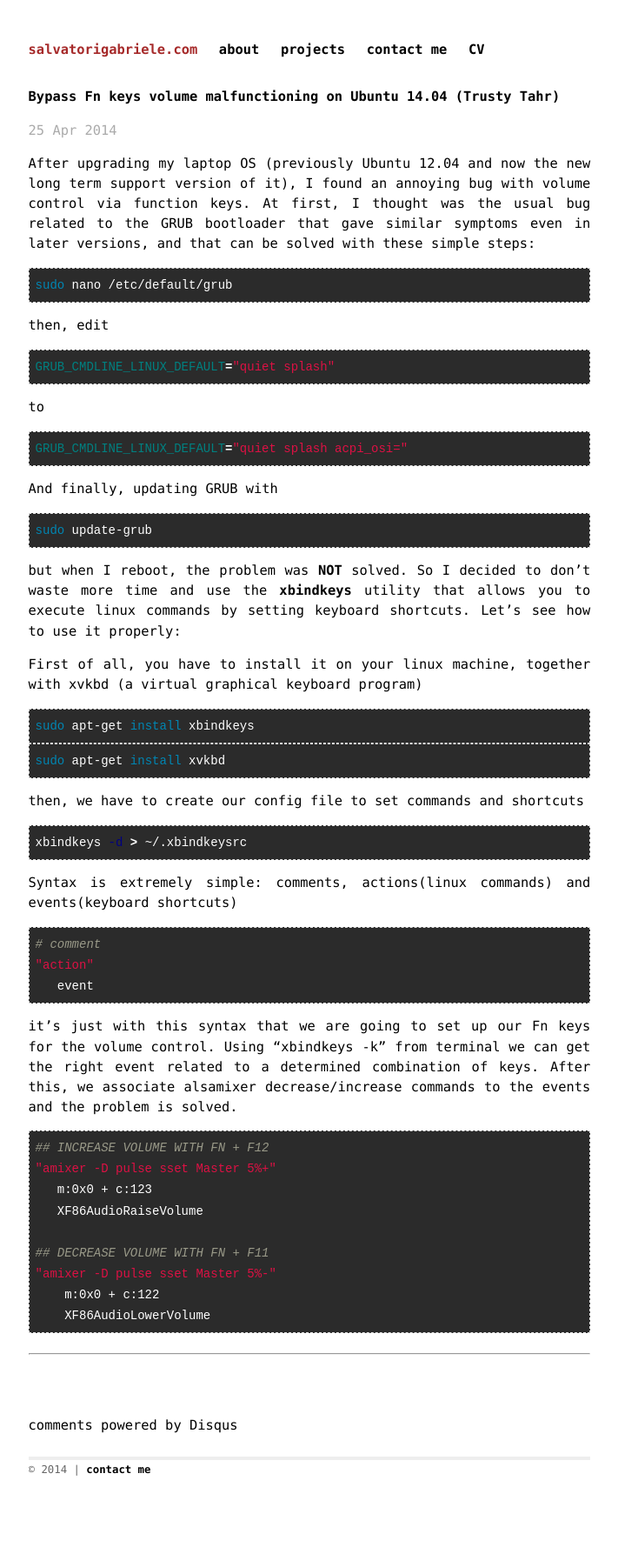
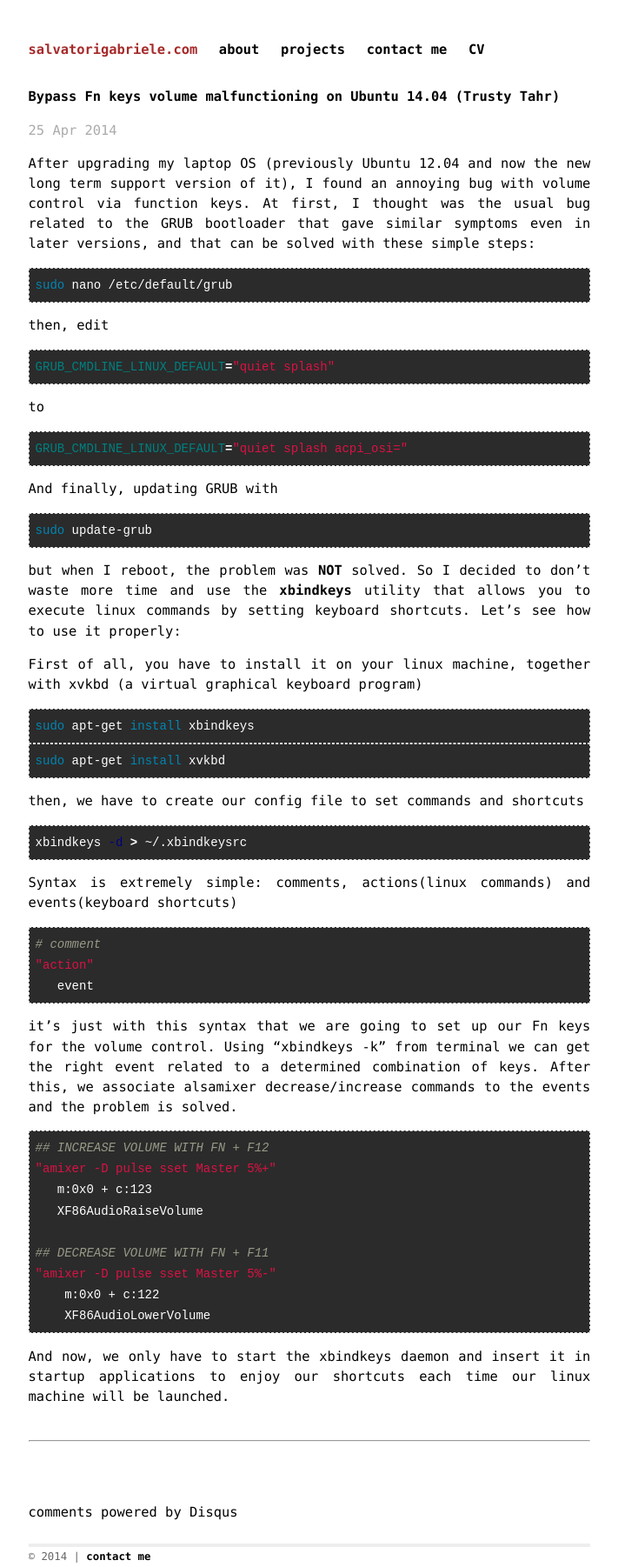
Before and after one commit to gsalvatori/salvatorigabriele.com, a Jekyll site: the page built from _posts/2014-04-25-Bypass-Fn-keys-malfunctioning-on-Ubuntu-Trusty-Tahr.markdown, in a window 1280 px wide. Shown: the whole page at 87% size, without its empty margins (284-995 px from the left). Built offline with Jekyll 4.4.1, drawn with Linux system fonts in a browser that asks for light colours; Markdown is read by kramdown in place of the engine named in the settings; comment, search, counter and statistics services are not loaded; before the commit the page ends 1702 px from its top, so only the background shows below that.

Commit message:
Update 2014-04-25-Bypass-Fn-keys-malfunctioning-on-Ubuntu-Trusty-Tahr.markdown

```diff
--- a/_posts/2014-04-25-Bypass-Fn-keys-malfunctioning-on-Ubuntu-Trusty-Tahr.markdown
+++ b/_posts/2014-04-25-Bypass-Fn-keys-malfunctioning-on-Ubuntu-Trusty-Tahr.markdown
@@ -68,3 +68,5 @@ it's just with this syntax that we are going to set up our Fn keys for the volum
     m:0x0 + c:122
     XF86AudioLowerVolume
 {% endhighlight %}
+
+And now, we only have to start the xbindkeys daemon and insert it in startup applications to enjoy our shortcuts each time our linux machine will be launched.
```
